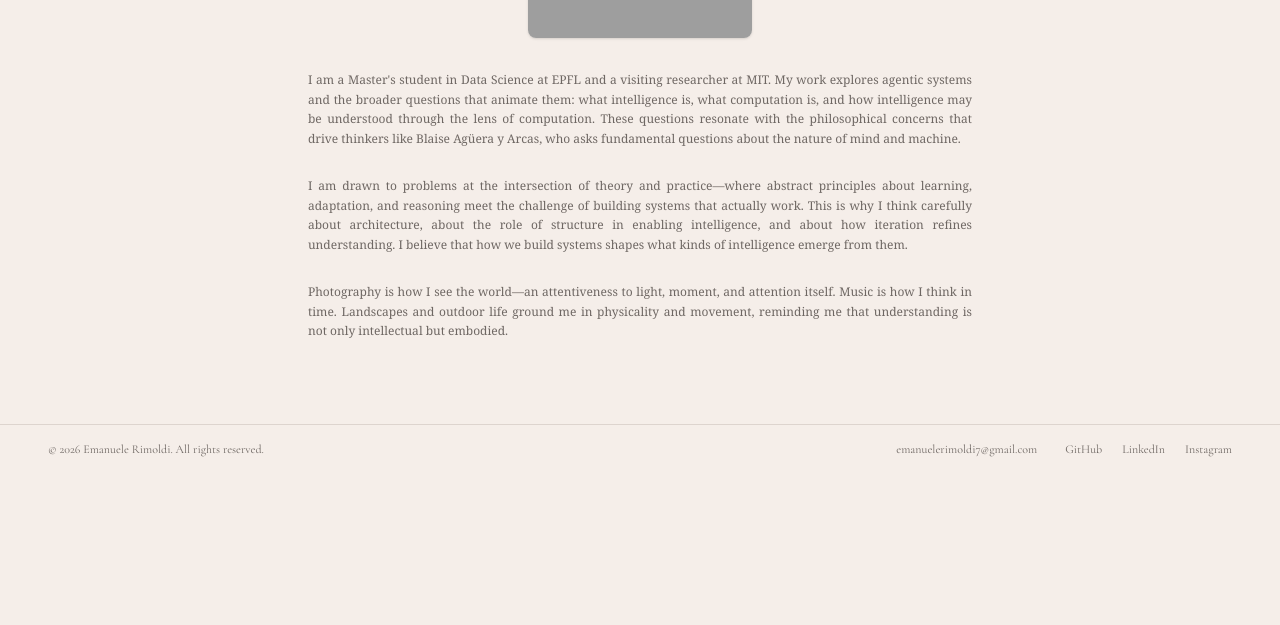
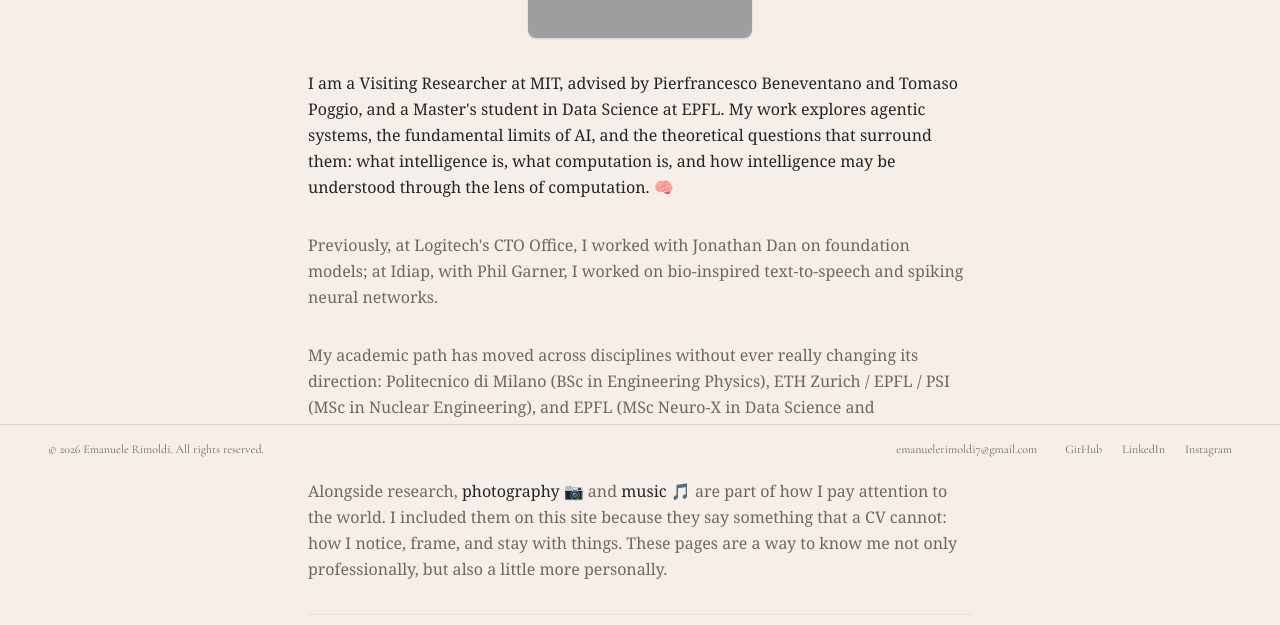
Before and after one commit to EmaRimoldi/EmaRimoldi.github.io, a Next.js app: page /about in a window 1280 px wide. Shown: the part 327-952 px from the top of the page. Before the commit the page ends 828 px from the top, so only its background shows below. Built offline with nearby package versions, Linux system fonts and the light colour scheme; grey boxes are pictures that could not be loaded.

Commit message:
About: new bio with MIT/EPFL path, light emoji, readable typography
Made-with: Cursor

```diff
--- a/app/about/page.tsx
+++ b/app/about/page.tsx
@@ -9,32 +9,45 @@ export default function AboutPage() {
         <div className="space-y-8 md:space-y-10">
           <ProfileImage />
 
-          <div className="space-y-6 md:space-y-7 text-justify font-serif">
-          <p className="text-[10px] md:text-xs leading-relaxed text-[#6E6763]">
-            I am a Master's student in Data Science at EPFL and a visiting
-            researcher at MIT. My work explores agentic systems and the broader
-            questions that animate them: what intelligence is, what computation
-            is, and how intelligence may be understood through the lens of
-            computation. These questions resonate with the philosophical concerns
-            that drive thinkers like Blaise Agüera y Arcas, who asks fundamental
-            questions about the nature of mind and machine.
-          </p>
+          <div className="space-y-6 md:space-y-8 text-left font-serif">
+            <p className="text-sm md:text-base leading-relaxed text-[#262424]">
+              I am a Visiting Researcher at MIT, advised by Pierfrancesco
+              Beneventano and Tomaso Poggio, and a Master&apos;s student in Data
+              Science at EPFL. My work explores{" "}
+              <span className="text-[#262424]">agentic systems</span>, the
+              fundamental limits of AI, and the theoretical questions that surround
+              them: what intelligence is, what computation is, and how intelligence
+              may be understood through the lens of computation. 🧠
+            </p>
 
-          <p className="text-[10px] md:text-xs leading-relaxed text-[#6E6763]">
-            I am drawn to problems at the intersection of theory and practice—where
-            abstract principles about learning, adaptation, and reasoning meet the
-            challenge of building systems that actually work. This is why I think
-            carefully about architecture, about the role of structure in enabling
-            intelligence, and about how iteration refines understanding. I believe
-            that how we build systems shapes what kinds of intelligence emerge from them.
-          </p>
+            <p className="text-sm md:text-base leading-relaxed text-[#6E6763]">
+              Previously, at Logitech&apos;s CTO Office, I worked with Jonathan Dan
+              on foundation models; at Idiap, with Phil Garner, I worked on
+              bio-inspired text-to-speech and spiking neural networks.
+            </p>
 
-          <p className="text-[10px] md:text-xs leading-relaxed text-[#6E6763]">
-            Photography is how I see the world—an attentiveness to light, moment,
-            and attention itself. Music is how I think in time. Landscapes and outdoor
-            life ground me in physicality and movement, reminding me that understanding
-            is not only intellectual but embodied.
-          </p>
+            <p className="text-sm md:text-base leading-relaxed text-[#6E6763]">
+              My academic path has moved across disciplines without ever really
+              changing its direction: Politecnico di Milano (BSc in Engineering
+              Physics), ETH Zurich / EPFL / PSI (MSc in Nuclear Engineering), and
+              EPFL (MSc Neuro-X in Data Science and Computational Neuroscience).
+              Still the same person; the questions just got nosier. 🐇
+            </p>
+
+            <p className="text-sm md:text-base leading-relaxed text-[#6E6763]">
+              Alongside research,{" "}
+              <span className="text-[#262424]">photography</span> 📷 and{" "}
+              <span className="text-[#262424]">music</span> 🎵 are part of how I pay
+              attention to the world. I included them on this site because they say
+              something that a CV cannot: how I notice, frame, and stay with things.
+              These pages are a way to know me not only professionally, but also a
+              little more personally.
+            </p>
+
+            <p className="text-sm md:text-base leading-relaxed text-[#262424] pt-2 border-t border-[#DDD4CE]/50">
+              If you&apos;d like to collaborate or exchange ideas, say hi — coffee
+              optional. ☕
+            </p>
           </div>
         </div>
       </ContentContainer>
```
